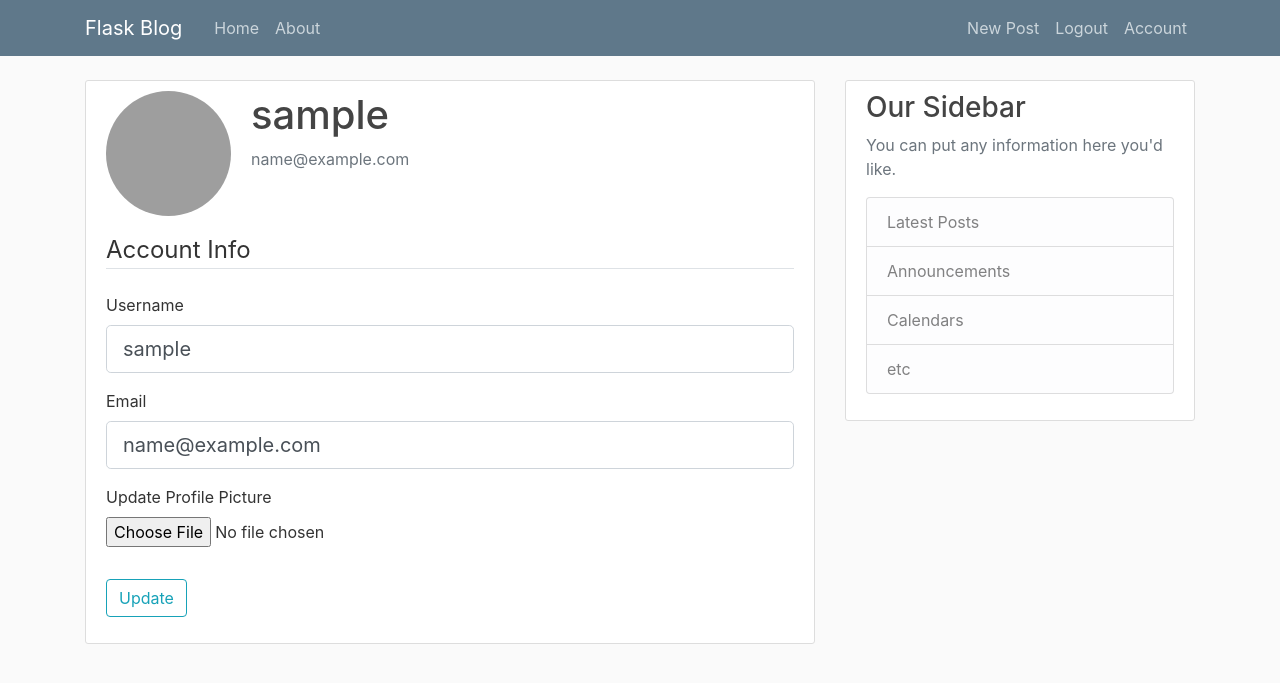
After one commit to sumeetptl/flask_blog, a Flask app: page /account/ in a window 1280 px wide. The commit adds this page. Shown: the top 683 px of the page. Run offline with Flask 3, Linux system fonts and the light colour scheme; the visitor is signed in with stand-in values (Sample User, id 1); some libraries are stand-ins or nearby versions; grey boxes are pictures that could not be loaded.

Commit message:
Login and Registeration

```diff
--- a/flask_blog/__init__.py
+++ b/flask_blog/__init__.py
@@ -1,9 +1,15 @@
 from flask import Flask
 from flask_sqlalchemy import SQLAlchemy
+from flask_bcrypt import Bcrypt
+from flask_login import LoginManager
 
 app = Flask(__name__)
 app.config['SECRET_KEY']='ba74618dda4152eae64241362a2e862b'
 app.config['SQLALCHEMY_DATABASE_URI']='sqlite:///site.db'
 db = SQLAlchemy(app)
 
+bcrypt = Bcrypt(app)
+login_manager = LoginManager(app)
+login_manager.login_view = 'login'
+
 from flask_blog import routes
--- a/flask_blog/forms.py
+++ b/flask_blog/forms.py
@@ -1,6 +1,9 @@
 from flask_wtf import FlaskForm
-from wtforms import StringField, PasswordField, SubmitField, BooleanField
-from wtforms.validators import DataRequired,Length, Email, EqualTo
+from flask_wtf.file import FileAllowed, FileField
+from flask_login import current_user
+from wtforms import StringField, PasswordField, SubmitField, BooleanField, TextAreaField
+from wtforms.validators import DataRequired,Length, Email, EqualTo, ValidationError
+from flask_blog.models import User
 
 class RegistrationForm(FlaskForm):
     username= StringField('Username', validators=[DataRequired(), Length(min=2, max=30)])
@@ -9,9 +12,41 @@ class RegistrationForm(FlaskForm):
     confirm_password= PasswordField('Confirm Password', validators=[DataRequired(), EqualTo('password')])
     submit= SubmitField('Sign Up')
 
+    def validate_username(self, username):
+        user = User.query.filter_by(username=username.data).first()
+        if user:
+            raise ValidationError('That username is already taken. Choose different a username')
+
+    def validate_email(self, email):
+        user = User.query.filter_by(email=email.data).first()
+        if user:
+            raise ValidationError('That email is taken. Choose different email')
 
 class LoginForm(FlaskForm):
     email=  StringField('Email', validators=[DataRequired(), Email()])
     password= PasswordField('Password', validators=[DataRequired()])
     remember= BooleanField('Remember Me')
     submit= SubmitField('Login')
+
+class UpdateAccountForm(FlaskForm):
+    username= StringField('Username', validators=[DataRequired(), Length(min=2, max=30)])
+    email=  StringField('Email', validators=[DataRequired(), Email()])
+    picture = FileField('Update Profile Picture', validators=[FileAllowed(['jpg', 'png'])])
+    submit= SubmitField('Update')
+
+    def validate_username(self, username):
+        if username.data != current_user.username:
+            user = User.query.filter_by(username=username.data).first()
+            if user:
+                raise ValidationError('That username is already taken. Choose different a username')
+
+    def validate_email(self, email):
+        if email.data != current_user.email:
+            user = User.query.filter_by(email=email.data).first()
+            if user:
+                raise ValidationError('That email is taken. Choose different email')
+
+class PostForm(FlaskForm):
+    title = StringField('Title', validators=[DataRequired()])
+    content = TextAreaField('Content', validators=[DataRequired()])
+    submit = SubmitField('Post')
--- a/flask_blog/models.py
+++ b/flask_blog/models.py
@@ -1,8 +1,13 @@
 from flask_blog import db
 from datetime import datetime
+from flask_blog import login_manager, db
+from flask_login import UserMixin
 
+@login_manager.user_loader
+def load_user(user_id):
+    return User.query.get(int(user_id))
 
-class User(db.Model):
+class User(db.Model, UserMixin):
     id = db.Column(db.Integer, primary_key=True)
     username = db.Column(db.String(20), unique=True, nullable=False)
     email = db.Column(db.String(120), unique=True, nullable=False)
--- a/flask_blog/routes.py
+++ b/flask_blog/routes.py
@@ -1,7 +1,13 @@
 from flask_blog.models import User, Post
-from flask import render_template, url_for, flash, redirect
-from flask_blog.forms import RegistrationForm, LoginForm
-from flask_blog import app
+from flask import render_template, url_for, flash, redirect, request
+from flask_blog.forms import RegistrationForm, LoginForm, UpdateAccountForm, PostForm
+from flask_blog import app, db, bcrypt
+from flask_login import login_user, current_user, logout_user, login_required
+import secrets
+import os
+from PIL import Image
+
+
 
 
 posts = [
@@ -31,20 +37,100 @@ def about():
 
 @app.route("/register/", methods=['GET', 'POST'])
 def register():
+    if current_user.is_authenticated:
+        return redirect(url_for('home'))
     form= RegistrationForm()
     if form.validate_on_submit():
-        flash(f'Account Created for { form.username.data }!','success')
+        hashed_password = bcrypt.generate_password_hash(form.password.data).decode('utf-8')
+        user = User(username=form.username.data, email=form.email.data, password=hashed_password)
+        db.session.add(user)
+        db.session.commit()
+        flash(f'Account has been Created for {form.username.data} You are able to login now.','success')
         return redirect(url_for('home'))
     return render_template('register.html',title='Register', form=form)
 
 
 @app.route("/login/",methods=['GET','POST'])
 def login():
+    if current_user.is_authenticated:
+        return redirect(url_for('home'))
     form= LoginForm()
     if form.validate_on_submit():
-        if form.email.data == 'admin@blog.com' and form.password.data == 'password':
-            flash('You have been logged in!', 'success')
+        user = User.query.filter_by(email=form.email.data).first()
+        if user and bcrypt.check_password_hash(user.password, form.password.data):
+            login_user(user, remember=form.remember.data)
+            next_page = request.args.get('next')
+            return redirect(next_page) if next_page else redirect(url_for('home'))
+            # flash('You have been logged in!', 'success')
             return redirect(url_for('home'))
         else:
-            flash('Login Unsuccessful. Please check username and password', 'danger')
+            flash('Login Unsuccessful. Please check email and password', 'danger')
     return render_template('login.html', title='Login', form=form)
+
+@app.route("/logout/")
+def logout():
+    logout_user()
+    return redirect(url_for('home'))
+
+
+def save_picture(form_picture):
+    random_hex = secrets.token_hex(8)
+    _, f_ext = os.path.splitext(form_picture.filename)
+    picture_fn = random_hex + f_ext
+    picture_path = os.path.join(app.root_path, 'static/profilepics', picture_fn)
+
+    output_size = (125, 125)
+    i = Image.open(form_picture)
+    i.thumbnail(output_size)
+    i.save(picture_path)
+
+    return picture_fn
+
+@app.route("/account/",methods=['GET','POST'])
+@login_required
+def account():
+    form = UpdateAccountForm()
+    if form.validate_on_submit():
+        if form.picture.data:
+            picture_file = save_picture(form.picture.data)
+            current_user.image_file = picture_file
+        current_user.username = form.username.data
+        current_user.email = form.email.data
+        db.session.commit()
+        flash('Your account has been updated','success')
+        return redirect(url_for('account'))
+    elif request.method == 'GET':
+        form.username.data = current_user.username
+        form.email.data = current_user.email
+    image_file = url_for('static', filename='profilepics/'+ current_user.image_file)
+    return render_template('account.html', title='Account', image_file=image_file, form=form)
+
+@app.route("/post/",methods=['GET','POST','DELETE'])
+@login_required
+def post():
+    if request.method == 'GET':
+        pass
+    elif request.method == 'POST':
+        title = request.form['title']
+        content = request.form['content']
+        user_id = request.form['user_id']
+        post = Post(title=title, content=content, user_id=user_id)
+        db.session.add(post)
+        db.session.commit()
+        return redirect(url_for('home'))
+    image_file = url_for('static', filename='profilepics/'+ current_user.image_file)
+    return render_template('account.html', title='Account', image_file=image_file, form=form)
+
+
+@app.route("/post/new", methods=['GET', 'POST'])
+@login_required
+def new_post():
+    form = PostForm()
+    if form.validate_on_submit():
+        post = Post(title=form.title.data, content=form.content.data, author=current_user)
+        db.session.add(post)
+        db.session.commit()
+        flash('Your post has been created!', 'success')
+        return redirect(url_for('home'))
+    return render_template('create_post.html', title='New Post',
+                           form=form, legend='New Post')
--- /dev/null
+++ b/flask_blog/templates/account.html
@@ -0,0 +1,56 @@
+{% extends "layout.html" %}
+{% block content %}
+<div class="content-section">
+    <div class="media">
+      <img class="rounded-circle account-img" src={{ image_file }}>
+      <div class="media-body">
+        <h2 class="account-heading">{{ current_user.username }}</h2>
+        <p class="text-secondary">{{ current_user.email }}</p>
+      </div>
+    </div>
+        <form method="POST", action="" enctype="multipart/form-data">
+            {{ form.hidden_tag() }}
+            <fieldset class="form-group">
+                <legend class="border-bottom mb-4">Account Info</legend>
+                <div class="form-group">
+                    {{form.username.label(class="form-control-lable")}}
+                    {% if form.username.errors %}
+                    {{form.username(class="form-control form-control-lg is-invalid")}}
+                    <div class="invalid-feedback">
+                        {% for error in form.username.errors %}
+                        <span> {{ error }}</span>
+                        {% endfor %}
+                    </div>
+                    {% else %}
+                    {{form.username(class="form-control form-control-lg")}}
+                    {% endif %}
+                </div>
+                <div class="form-group">
+                    {{form.email.label(class="form-control-lable")}}
+                    {% if form.email.errors %}
+                    {{form.email(class="form-control form-control-lg is-invalid")}}
+                    <div class="invalid-feedback">
+                        {% for error in form.email.errors %}
+                        <span> {{ error }}</span>
+                        {% endfor %}
+                    </div>
+                    {% else %}
+                    {{form.email(class="form-control form-control-lg")}}
+                    {% endif %}
+                </div>
+                <div class="form-group">
+                    {{ form.picture.label() }}
+                    {{ form.picture(class="form-control-file") }}
+                    {% if form.picture.errors %}
+                        {% for error in form.picture.errors %}
+                            <span class="text-danger">{{ error }}</span></br>
+                        {% endfor %}
+                    {% endif %}
+                </div>
+            </fieldset>
+            <div class="form-group">
+                {{ form.submit(class="btn btn-outline-info")}}
+            </div>
+        </form>
+  </div>
+{% endblock content %}
--- a/flask_blog/templates/layout.html
+++ b/flask_blog/templates/layout.html
@@ -29,8 +29,15 @@
                   </div>
                   <!-- Navbar Right Side -->
                   <div class="navbar-nav">
-                    <a class="nav-item nav-link" href="/login">Login</a>
+                    {% if current_user.is_authenticated %}
+                    <a class="nav-item nav-link" href="{{ url_for('new_post')}}">New Post</a>
+                    <a class="nav-item nav-link" href="{{ url_for('logout')}}">Logout</a>
+                    <a class="nav-item nav-link" href="{{ url_for('account')}}">Account</a>
+                    {% else %}
+                    <a class="nav-item nav-link" href="{{ url_for('login')}}">Login</a>
                     <a class="nav-item nav-link" href="/register">Register</a>
+                    {% endif %}
+
                   </div>
                 </div>
               </div>
@@ -42,7 +49,7 @@
                 {% with messages = get_flashed_messages(with_categories=true) %}
                   {% if messages %}
                     {% for category, message in messages%}
-                      <div class="alert alert -{{category}}">
+                      <div class="alert alert-{{category}}">
                         {{message}}
                       </div>
                       {% endfor %}
```
Also changed, not shown: flask_blog/templates/create_post.html (added, +40 -0 lines), 1 other file.
